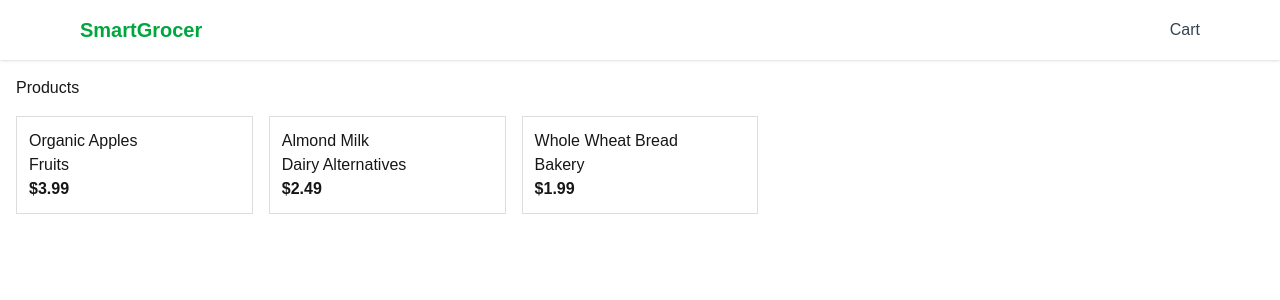
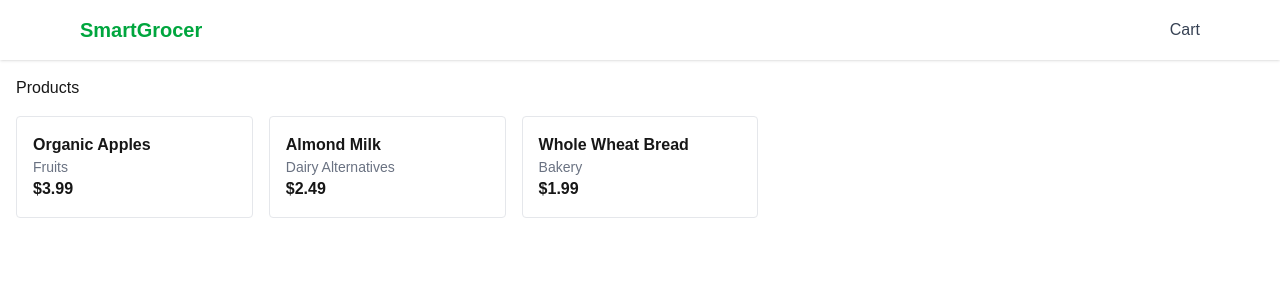
Before and after one commit to BusraKahraman/smart-grocer, a Next.js app: page / in a window 1280 px wide. Shown: the top 300 px of the page. Built offline with nearby package versions, Linux system fonts and the light colour scheme.

Commit message:
Link product cards to dynamic product pages

```diff
--- a/components/ui/ProductCard.jsx
+++ b/components/ui/ProductCard.jsx
@@ -1,9 +1,13 @@
+import Link from 'next/link';
+
 export default function ProductCard({ product }) {
 	return (
-		<div style={{ border: '1px solid #ddd', padding: '12px' }}>
-			<h3>{product.name}</h3>
-			<p>{product.category}</p>
-			<strong>${product.price}</strong>
-		</div>
+		<Link href={`/products/${product.id}`}>
+			<div className='border border-gray-200 p-4 rounded hover:shadow-md transition cursor-pointer'>
+				<h3 className='font-semibold'>{product.name}</h3>
+				<p className='text-sm text-gray-500'>{product.category}</p>
+				<strong className='mt-2 font-bold'>${product.price}</strong>
+			</div>
+		</Link>
 	);
 }
```
